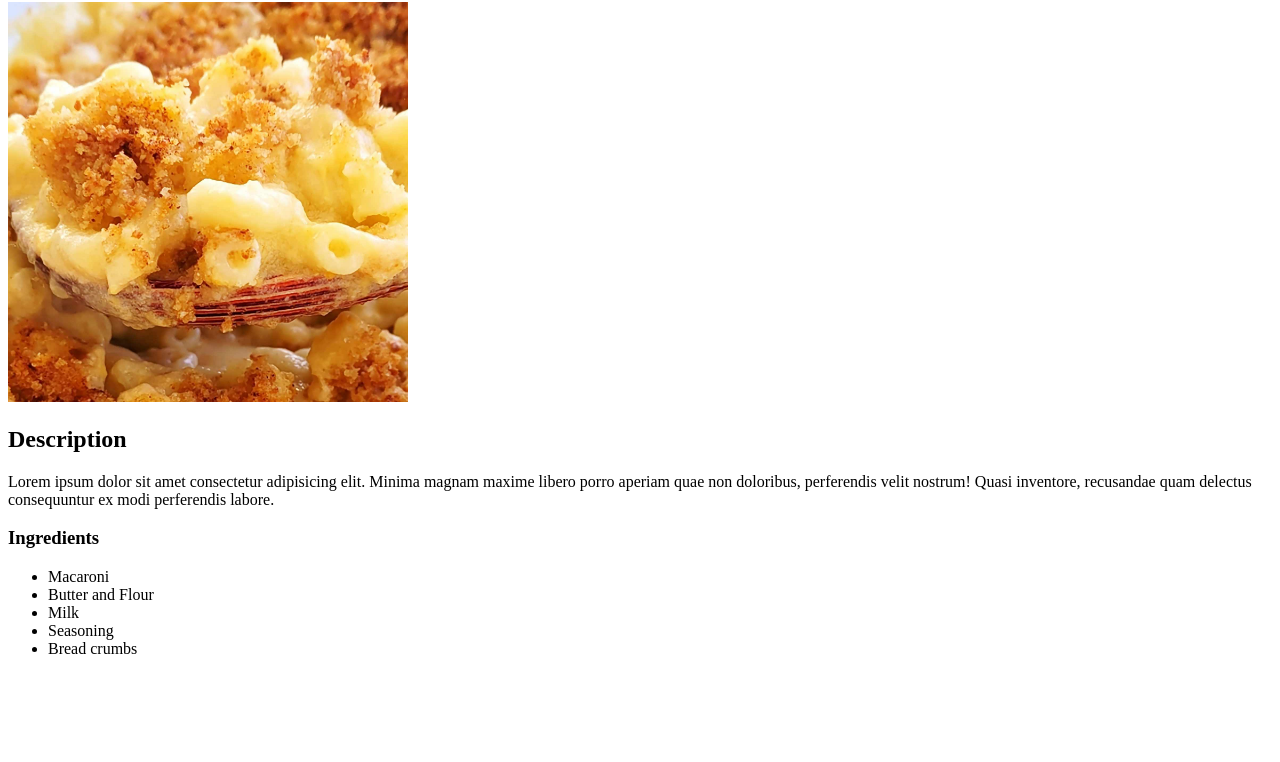
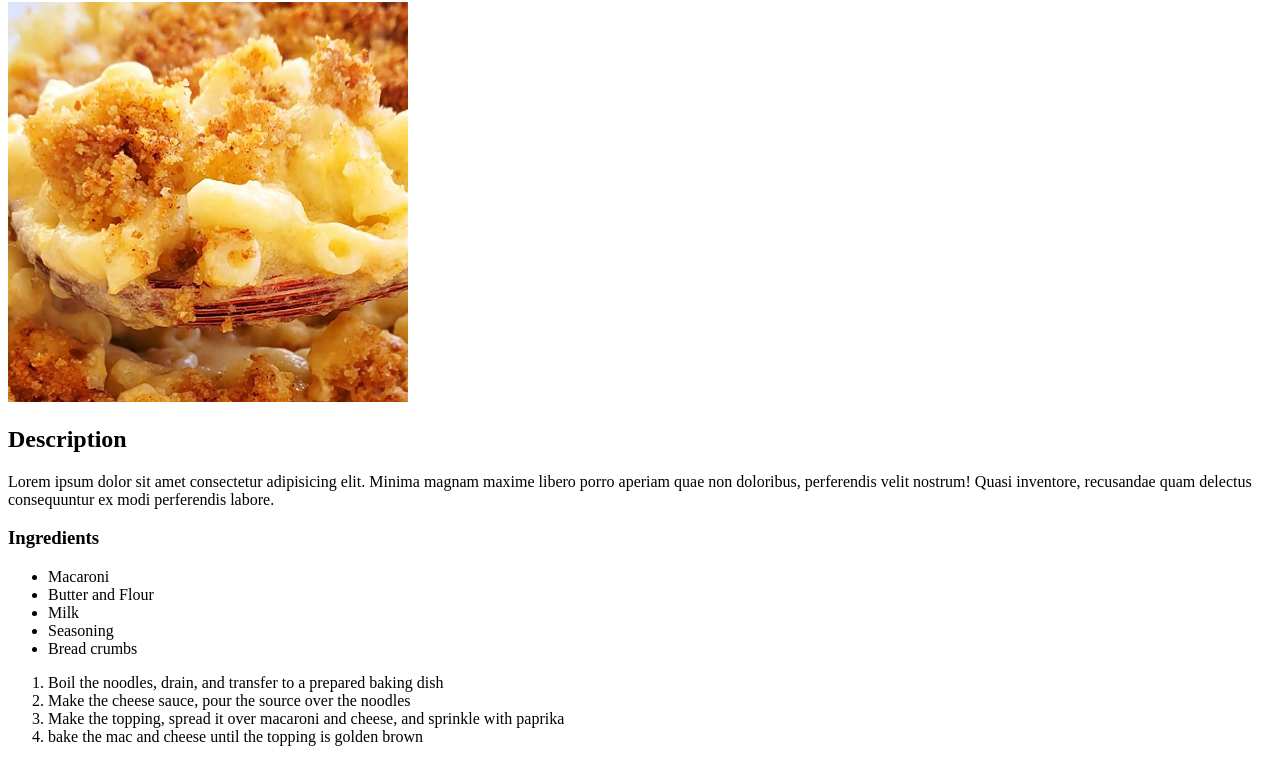
Before and after one commit to Wakuyela/odin-recipes-revisted, a plain HTML site: page recipes/macncheese.html in a window 1280 px wide. Shown: the part 78-840 px from the top of the page. Before the commit the page ends 800 px from the top, so only its background shows below. Drawn offline with Linux system fonts and the light colour scheme.

Commit message:
added a list of steps to follow

```diff
--- a/recipes/macncheese.html
+++ b/recipes/macncheese.html
@@ -18,5 +18,11 @@
                 <li>Bread crumbs</li>
 
             </ul>
+            <ol>
+                <li>Boil the noodles, drain, and transfer to a prepared baking dish</li>
+                <li>Make the cheese sauce, pour the source over the noodles</li>
+                <li>Make the topping, spread it over macaroni and cheese, and sprinkle with paprika</li>
+                <li>bake the mac and cheese until the topping is golden brown</li>
+            </ol>
     </body>
 </html>
```
